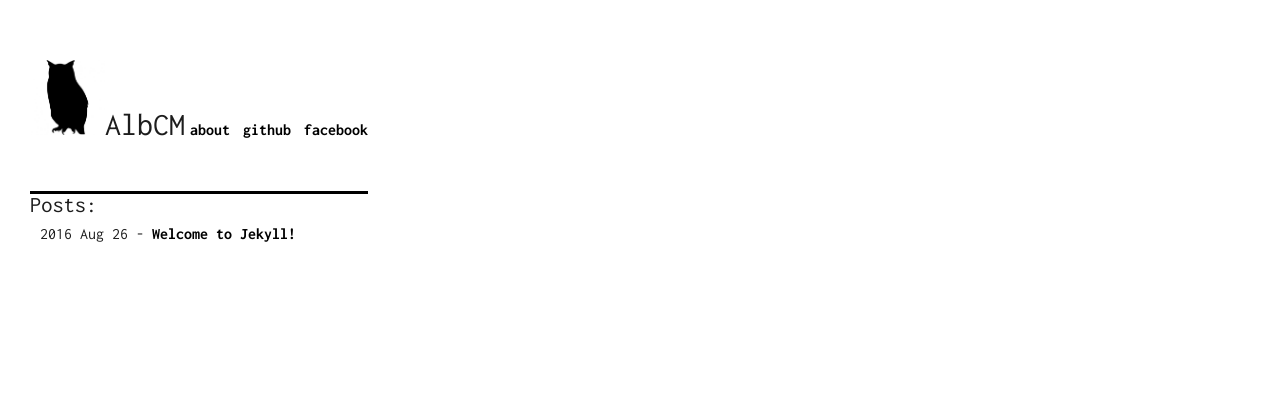
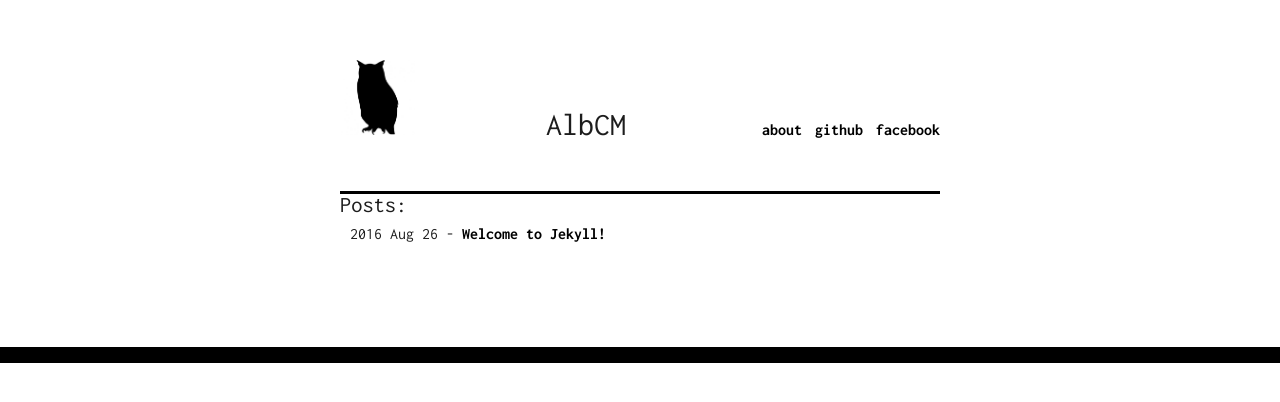
Before and after one commit to AlbCM/albcm.github.io, a Jekyll site: the page built from index.html, in a window 1280 px wide. Shown: the top 402 px of the page. Built offline with Jekyll 4.4.1, drawn with Linux system fonts in a browser that asks for light colours; comment, search, counter and statistics services are not loaded.

Commit message:
Update index.html

```diff
--- a/index.html
+++ b/index.html
@@ -7,9 +7,8 @@ body{
     border-bottom-style:solid;
     border-bottom-width:1em;
     border-bottom-color:black;
-    height:100%;
     overflow:auto;
-    position:fixed;
+
 
 }
 img {
```
